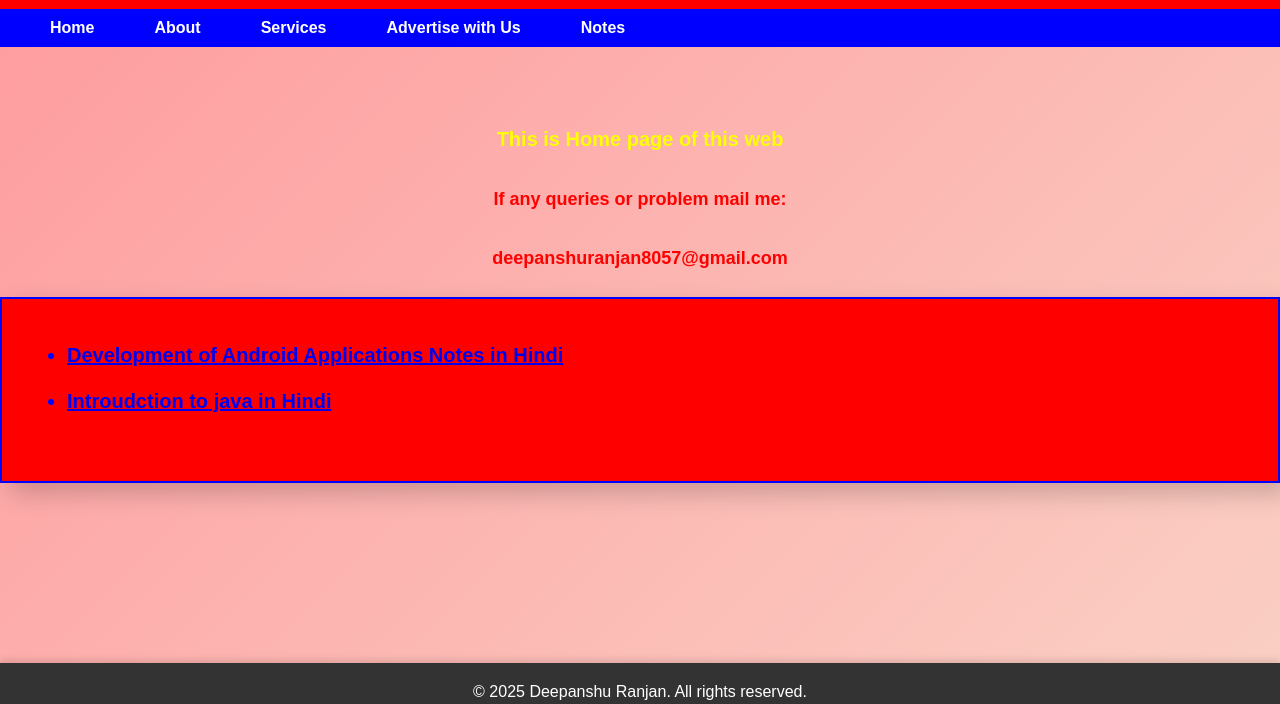
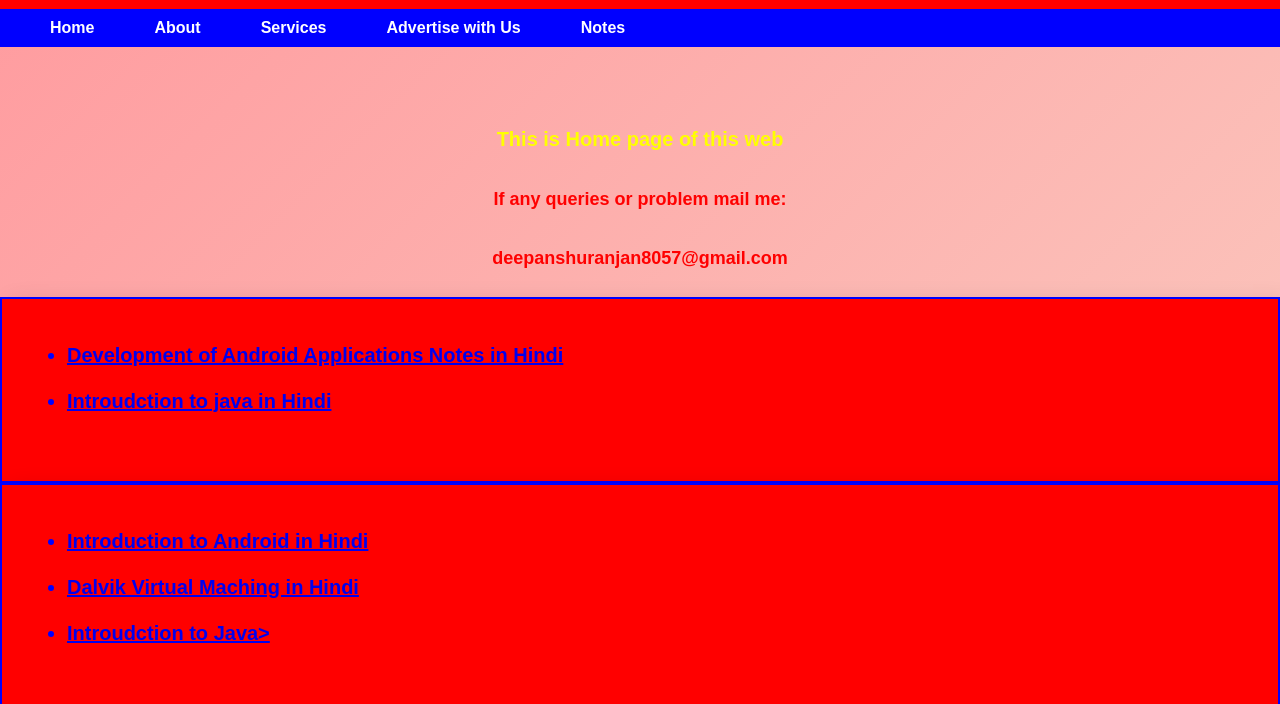
Before and after one commit to deepanshu8057/w2study, a plain HTML site: page index.html in a window 1280 px wide. Shown: the part 96-800 px from the top of the page. Drawn offline with Linux system fonts and the light colour scheme.

Commit message:
Update index.html

```diff
--- a/index.html
+++ b/index.html
@@ -231,6 +231,15 @@
             </ul>
         </h3>
         </div>
+<div class="box">
+        <h3>
+            <ul>
+                <li><a href="introduction_to_android.html">Introduction to Android in Hindi</a></li><br>
+                <li><a href="dalvik_virtual_machine.html">Dalvik Virtual Maching in Hindi</a></li><br>
+                <li><a href="introduction_to_java.html">Introudction to Java></a></li><br>
+            </ul>
+        </h3>
+        </div>
 
     <br><br><br><br><br><br><br><br><br><br>
 <script>
```
